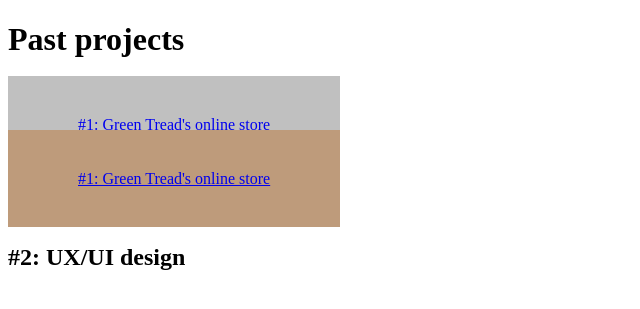
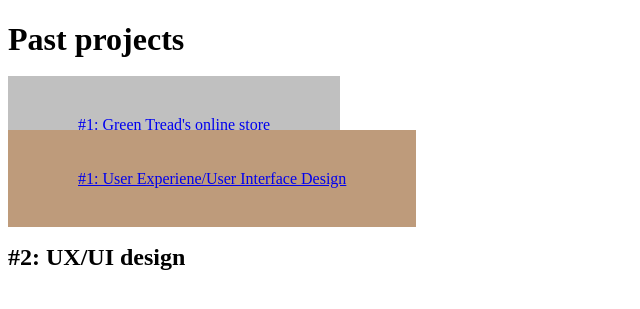
Before and after one commit to juhannakim/juhannakim.github.io, a Jekyll site: the page built from index.html, in a window 1280 px wide. Shown: the top 309 px of the page, without its empty margins (0-640 px from the left). Built offline with Jekyll 4.4.1, drawn with Linux system fonts in a browser that asks for light colours; nearby versions of some CDN libraries; a script that is not in the unit is left out.

Commit message:
Edit the button name 2

```diff
--- a/index.html
+++ b/index.html
@@ -81,7 +81,7 @@ the new design, highlighting each heuristic principle applied to the latter.<br>
 </div>
 </div>
 
-<a href="javascript:toggleDiv('project2');" style="background-color: #be9b7b; padding: 40px 70px;"> #1: Green Tread's online store</a>
+<a href="javascript:toggleDiv('project2');" style="background-color: #be9b7b; padding: 40px 70px;"> #1: User Experiene/User Interface Design</a>
 <br>
 <br>
 <br>
```
